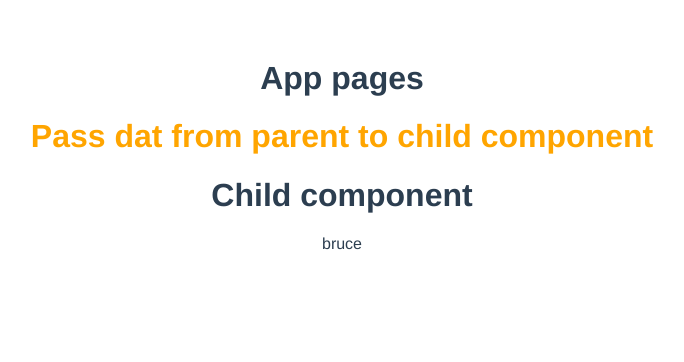
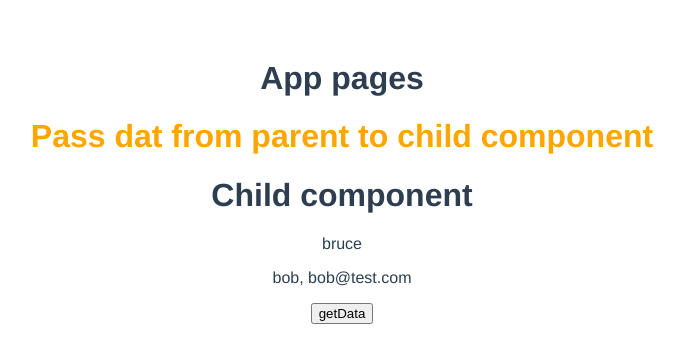
Before and after one commit to simonvista/Vue3, a Vue app: page / in a window 1280 px wide. Shown: the top 362 px of the page, without its empty margins (298-982 px from the left). Built offline with nearby package versions, Linux system fonts and the light colour scheme.

Commit message:
15-0350 is done

```diff
--- a/src/components/Child.vue
+++ b/src/components/Child.vue
@@ -2,7 +2,8 @@
   <div>
     <h1>Child component</h1>
     <p>{{ name }}</p>
-    <p></p>
+    <p>{{ data.name }}, {{ data.email }}</p>
+    <button v-on:click="getData">getData</button>
   </div>
 </template>
 
@@ -10,7 +11,10 @@
 export default {
   name: "Child",
   props: {
-    name,
+    //   data type must be claimed below
+    name: String,
+    data: Object,
+    getData: Function,
   },
 };
 </script>
--- a/src/components/Home.vue
+++ b/src/components/Home.vue
@@ -1,6 +1,7 @@
 <template>
   <h1>Pass dat from parent to child component</h1>
-  <Child name="bruce" />
+  <!-- pass String, Object, and Function to child from parent -->
+  <Child :name="name" :data="user" :getData="getData" />
 </template>
 
 <script>
@@ -10,9 +11,19 @@ export default {
   components: { Child },
   name: "Home",
   data() {
-    return {};
+    return {
+      name: "bruce",
+      user: {
+        name: "bob",
+        email: "bob@test.com",
+      },
+    };
   },
-  methods: {},
+  methods: {
+    getData() {
+      alert("getData() was triggered");
+    },
+  },
 };
 </script>
 
```
